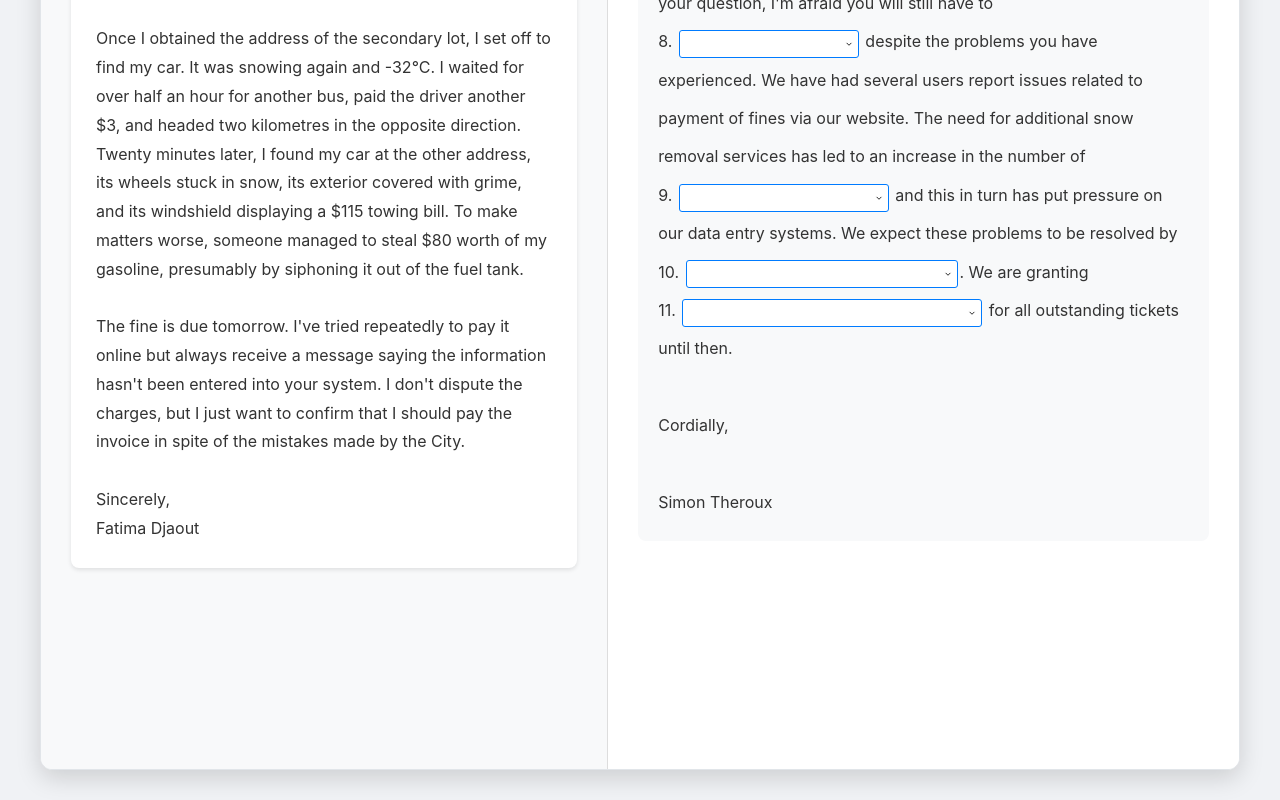
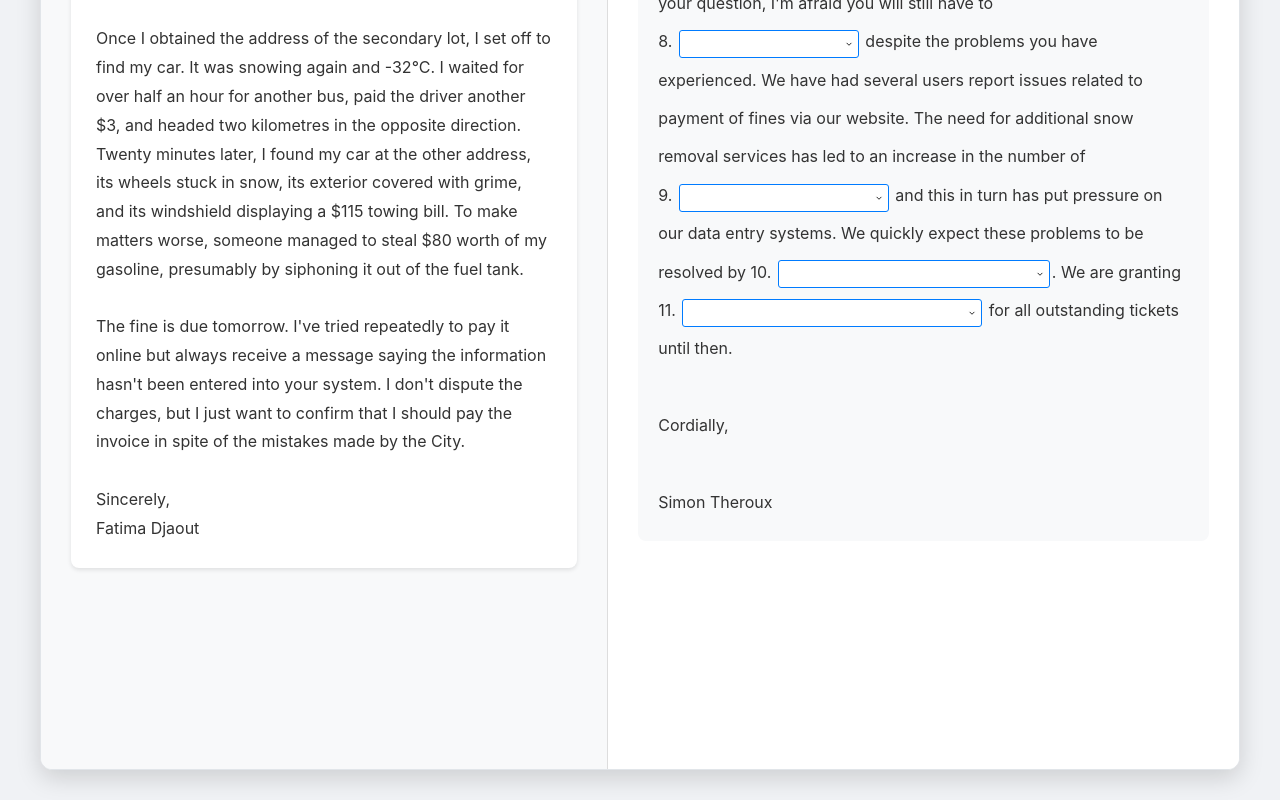
Before and after one commit to tnestudy/security-tracking-reading1-2-37x8I, a plain HTML site: page 02_Reading_Part1_Email_Correspondence.html in a window 1280 px wide. Shown: the part 828-1628 px from the top of the page. Drawn offline with Linux system fonts and the light colour scheme.

Commit message:
Update 02_Reading_Part1_Email_Correspondence.html

```diff
--- a/02_Reading_Part1_Email_Correspondence.html
+++ b/02_Reading_Part1_Email_Correspondence.html
@@ -865,7 +865,7 @@
                             <option value="visitors to the city of Montreal">visitors to the city of Montreal</option>
                             <option value="unlocked vehicles">unlocked vehicles</option>
                             <option value="bus passengers">bus passengers</option>
-                        </select></span> and this in turn has put pressure on our data entry systems. We expect these problems to be resolved by <span class="dropdown-group">10.
+                        </select></span> and this in turn has put pressure on our data entry systems. We quickly expect these problems to be resolved by <span class="dropdown-group">10.
                         <select class="blank-dropdown" id="q10">
                             <option value="">&nbsp;</option>
                             <option value="warmer temperatures and less snowfall">warmer temperatures and less snowfall</option>
```
